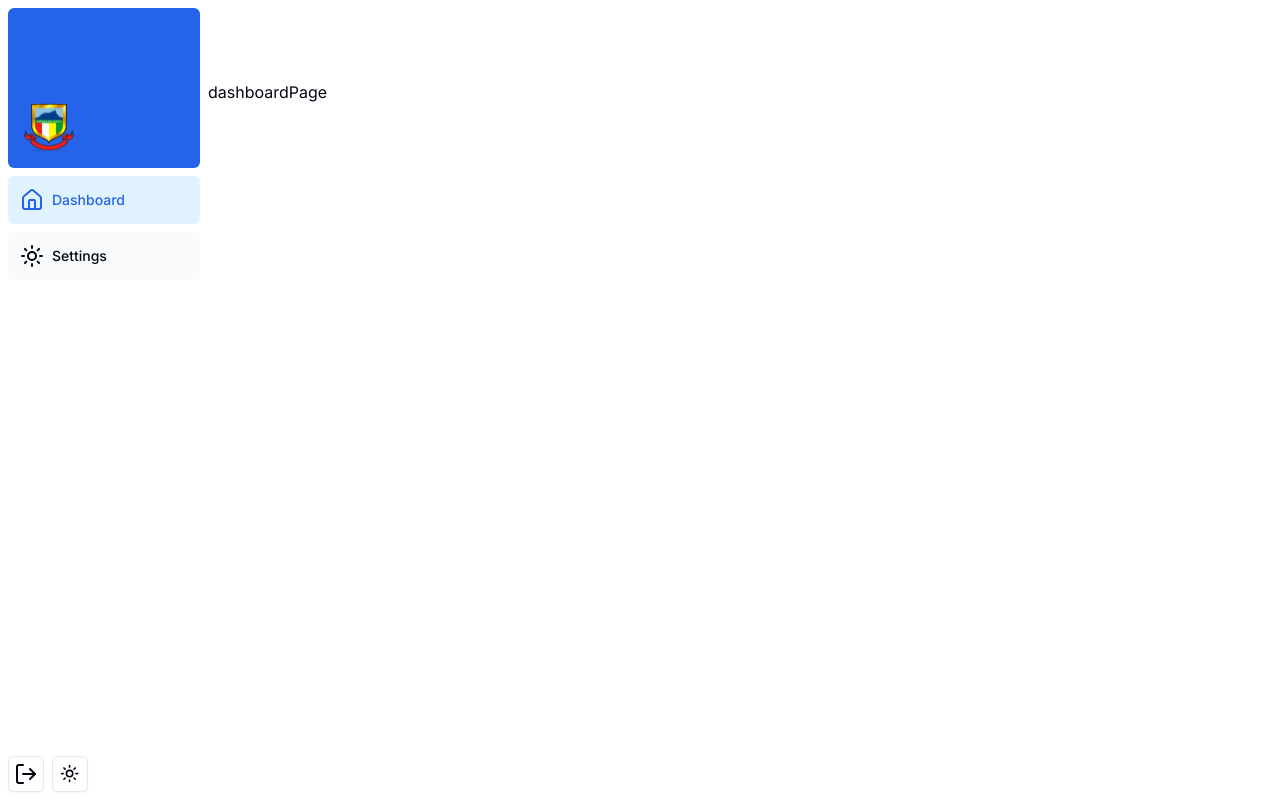
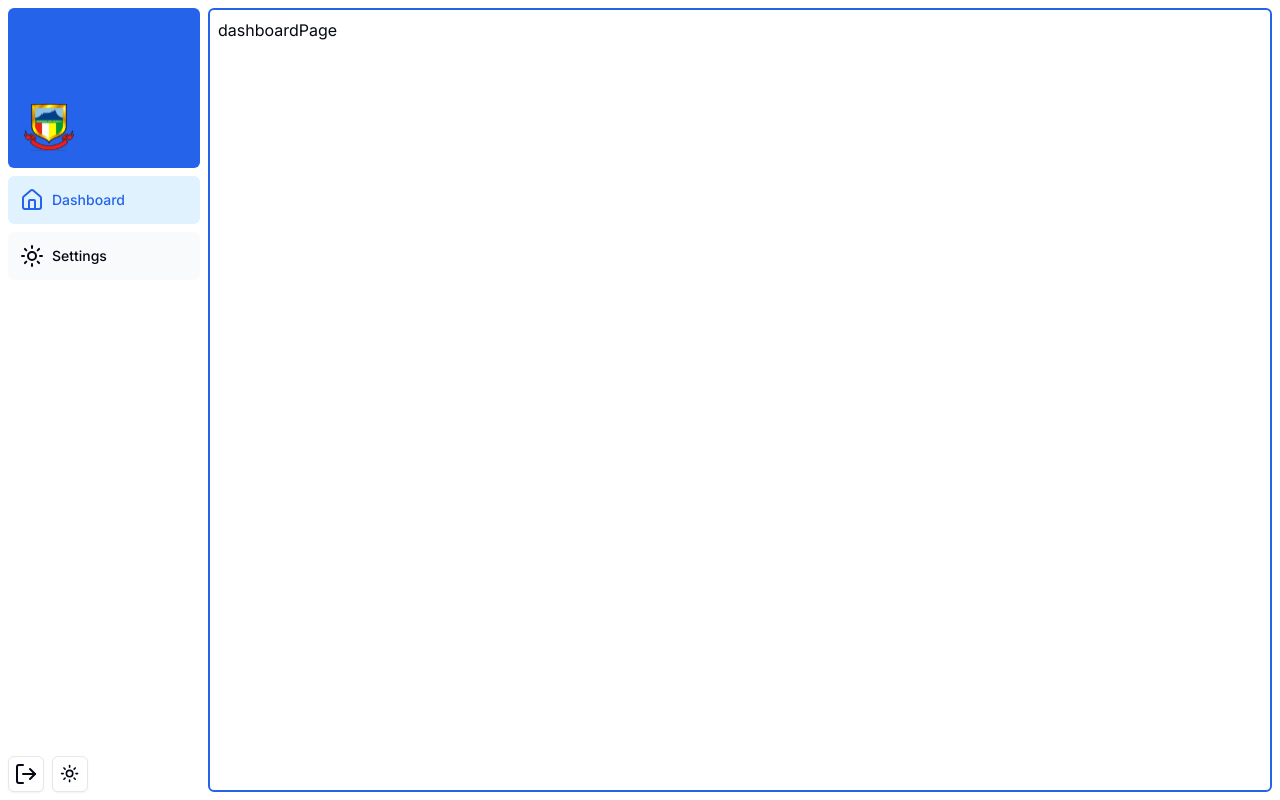
Before and after one commit to Sreta29/solid-waste-web-system, a Next.js app: page /dashboard in a window 1280 px wide. Built offline with nearby package versions, Linux system fonts and the light colour scheme.

Commit message:
fix wrapper

```diff
--- a/src/app/(pages)/layout.tsx
+++ b/src/app/(pages)/layout.tsx
@@ -12,13 +12,10 @@ export default function RootLayout({
       <WrapperPage navbar={<SideNav />}>
         <main
           className={`
-                border-forground
-                mx-auto
                 h-full
-                max-w-screen-2xl
                 space-y-4
                 overflow-auto
-                py-20
+                p-2
                 `}
         >
           {children}
--- a/src/components/layout/navbar/sidebar/sidenav.tsx
+++ b/src/components/layout/navbar/sidebar/sidenav.tsx
@@ -7,7 +7,7 @@ import { ModeToggle } from "../../../modetoggleicon";
 
 export default function SideNav() {
   return (
-    <div className="flex h-full flex-col p-2 ">
+    <div className="flex h-full flex-col">
       <Link
         className="mb-2 flex  items-end justify-start rounded-md bg-blue-600 p-4 h-40"
         href="/"
--- a/src/components/layout/wrapper/wrapper-page.tsx
+++ b/src/components/layout/wrapper/wrapper-page.tsx
@@ -51,7 +51,7 @@ export default function WrapperPage({
         opacity: 0,
         transition: { duration: 0.75, ease: "easeInOut" },
       }}
-      className="h-full flex "
+      className="h-full flex p-2 gap-2"
     >
       {navbar && navbar}
       <motion.div
@@ -59,7 +59,7 @@ export default function WrapperPage({
         initial={{ opacity: 0 }}
         animate={{ opacity: 1 }}
         transition={{ ease: "easeInOut", duration: 0.75 }}
-        className={`h-full`}
+        className={`h-full rounded-md border-blue-600 border-2 w-full`}
       >
         {children}
       </motion.div>
```
